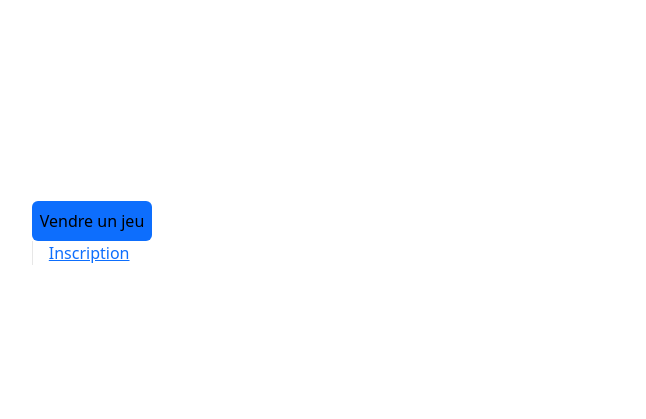
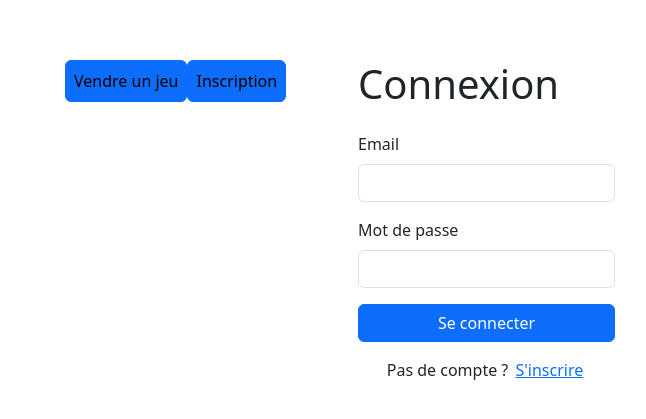
Before and after one commit to FelixPepin/Replay, a Vue app in the folder frontend/: page /login in a window 1280 px wide. Shown: the part 175-594 px from the top of the page, without its empty margins (294-940 px from the left). Built offline with nearby package versions, Linux system fonts and the light colour scheme.

Commit message:
Feat (Login)

```diff
--- a/frontend/src/App.vue
+++ b/frontend/src/App.vue
@@ -4,75 +4,11 @@ import { RouterLink, RouterView } from 'vue-router'
 
 <template>
   <header>
-      <nav>
+      <nav class="navbar navbar-expand">
         <RouterLink to="/vendre" class="btn btn-primary p-2 text-black">Vendre un jeu</RouterLink>
-        <RouterLink to="/register" class="=btn btn-primary">Inscription</RouterLink>
+        <RouterLink to="/register" class="btn btn-primary p-2 text-black">Inscription</RouterLink>
       </nav>
   </header>
 
   <RouterView />
 </template>
-
-<style scoped>
-header {
-  line-height: 1.5;
-  max-height: 100vh;
-}
-
-.logo {
-  display: block;
-  margin: 0 auto 2rem;
-}
-
-nav {
-  width: 100%;
-  font-size: 12px;
-  text-align: center;
-  margin-top: 2rem;
-}
-
-nav a.router-link-exact-active {
-  color: var(--color-text);
-}
-
-nav a.router-link-exact-active:hover {
-  background-color: transparent;
-}
-
-nav a {
-  display: inline-block;
-  padding: 0 1rem;
-  border-left: 1px solid var(--color-border);
-}
-
-nav a:first-of-type {
-  border: 0;
-}
-
-@media (min-width: 1024px) {
-  header {
-    display: flex;
-    place-items: center;
-    padding-right: calc(var(--section-gap) / 2);
-  }
-
-  .logo {
-    margin: 0 2rem 0 0;
-  }
-
-  header .wrapper {
-    display: flex;
-    place-items: flex-start;
-    flex-wrap: wrap;
-  }
-
-  nav {
-    text-align: left;
-    margin-left: -1rem;
-    font-size: 1rem;
-
-    padding: 1rem 0;
-    margin-top: 1rem;
-  }
-}
-</style>
--- a/frontend/src/router/index.js
+++ b/frontend/src/router/index.js
@@ -2,6 +2,7 @@ import { createRouter, createWebHistory } from 'vue-router'
 import HomeView from '../views/HomeView.vue'
 import PageVendre from '../views/PageVendre.vue'
 import Register from '../views/Register.vue'
+import Login from '@/views/Login.vue'
 
 const router = createRouter({
   history: createWebHistory(import.meta.env.BASE_URL),
@@ -28,6 +29,11 @@ const router = createRouter({
       path :'/register',
       name : 'register',
       component: Register
+    },
+    {
+      path :'/login',
+      name : 'login',
+      component: Login
     }
   ],
 })
--- /dev/null
+++ b/frontend/src/views/Login.vue
@@ -0,0 +1,73 @@
+<template>
+    <div class="container mt-2">
+        <div class="row">
+            <div class="col-mb-3">
+                <h1 class="mb-4">Connexion</h1>
+
+                <div v-if="Object.keys(erreurs).length" class="alert alert-danger">
+                    <ul class="mb-0">
+                        <li v-for="(msg, champ) in erreurs" :key="champ">{{ msg }}</li>
+                    </ul>
+                </div>
+
+                <form @submit.prevent="soumettre" action="http://localhost:5000/login" method="post" novalidate>
+                    <div class="mb-3">
+                        <label for="email" class="form-label">Email</label>
+                        <input v-model="email" type="email" id="email" class="form-control" />
+                    </div>
+
+                    <div class="mb-3">
+                        <label for="password" class="form-label">Mot de passe</label>
+                        <input v-model="password" type="password" id="password" class="form-control" />
+                    </div>
+
+                    <button type="submit" class="btn btn-primary w-100">Se connecter</button>
+
+                    <p class="mt-3 text-center">
+                        Pas de compte ?
+                        <router-link to="/register">S'inscrire</router-link>
+                    </p>
+                </form>
+            </div>
+        </div>
+    </div>
+</template>
+<script setup>
+import { ref, reactive } from 'vue'
+import { useRouter } from 'vue-router'
+
+const router = useRouter()
+
+const email = ref('')
+const password = ref('')
+const erreurs = reactive({})
+async function soumettre() {
+    Object.keys(erreurs).forEach(k => delete erreurs[k])
+    if (!email.value.trim()) erreurs.email = "L'adresse courriel est requise"
+    if (!password.value.trim()) erreurs.password = "Le mot de passe est requis"
+
+    if (Object.keys(erreurs).length > 0) return
+
+    try {
+        const reponse = await fetch('http://localhost:5000/login', {
+            method: 'POST',
+            headers: { 'Content-Type': 'application/json' },
+            body: JSON.stringify({
+                email: email.value,
+                password: password.value,
+            })
+        })
+
+        const data = await reponse.json()
+
+        if(reponse.ok){
+            router.push('/')
+        } else{
+            Object.assign(erreurs,data.erreurs)
+        }
+    }
+    catch (e) {
+        erreurs.serveur = "Impossible de contacter le serveur"
+    }
+}
+</script>
--- a/frontend/vite.config.js
+++ b/frontend/vite.config.js
@@ -6,13 +6,17 @@ import vueDevTools from 'vite-plugin-vue-devtools'
 
 // https://vite.dev/config/
 export default defineConfig({
-  plugins: [
-    vue(),
-    vueDevTools(),
-  ],
+  plugins: [vue(), vueDevTools()],
   resolve: {
-    alias: {
-      '@': fileURLToPath(new URL('./src', import.meta.url))
-    },
+    alias: { '@': fileURLToPath(new URL('./src', import.meta.url)) }
   },
+  server: {
+    proxy: {
+      '/api': {
+        target: 'http://localhost:5000',
+        changeOrigin: true,
+        rewrite: (path) => path.replace(/^\/api/, '')
+      }
+    }
+  }
 })
```
Also changed, not shown: frontend/src/views/Register.vue (+5 -5 lines), 1 other file (tests, documents, lock files or other folders).
